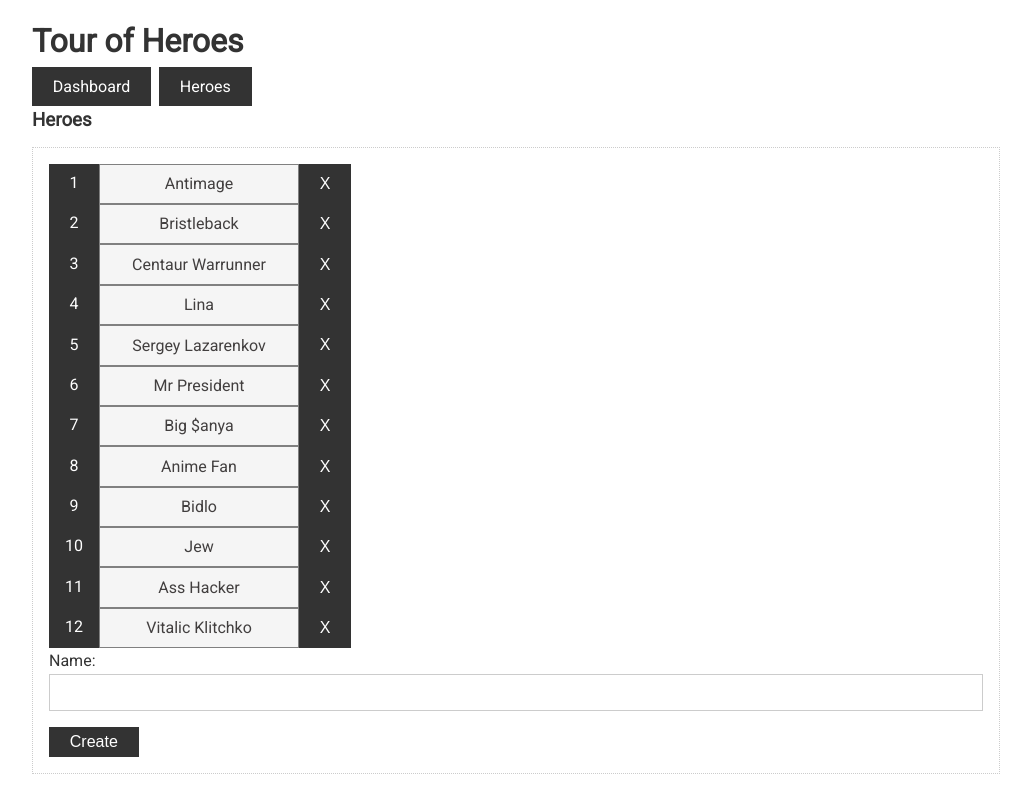
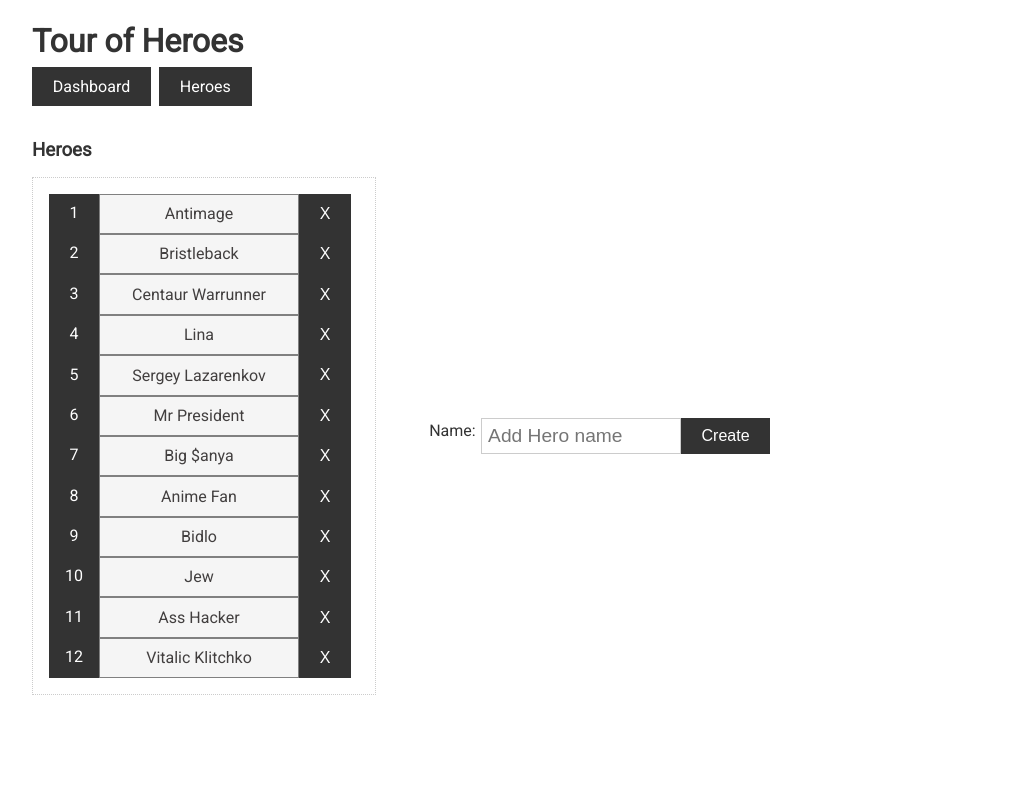
Before and after one commit to NaturalViking1999/Tour_of_Heroes, an Angular app: page /heroes in a window 1280 px wide. Shown: the top 796 px of the page, without its empty margins (124-1155 px from the left). Built offline with nearby package versions, Linux system fonts and the light colour scheme.

Commit message:
first changes

```diff
--- a/src/app/app.component.scss
+++ b/src/app/app.component.scss
@@ -0,0 +1,3 @@
+.nav nav {
+  margin-bottom: 30px;
+}
--- a/src/app/components/heroes/heroes.component.html
+++ b/src/app/components/heroes/heroes.component.html
@@ -1,10 +1,11 @@
 <h3>Heroes</h3>
+<div class="head">
 <div class="card">
-    <ul *ngFor="let hero of heroService.heroes">
+    <ul *ngFor="let hero of heroService.heroes, let i = index">
         <li>
-            <p class="btn id" #hrId>{{hero.id}}</p>
+            <p class="btn id" #hrIndx>{{i+1}}</p>
             <p class="btn name" (click)="[toggle = !toggle, onEvent($event)]">{{hero.name}}</p>
-            <button class="btn" (click)="deleteHero(hrId)">X</button>
+            <button class="btn" (click)="deleteHero(hrIndx)">X</button>
         </li>
     </ul>
 
@@ -12,10 +13,12 @@
         <p>{{heroValue}} is my hero!</p>
         <button class="btn" (click)="toggle = !toggle">Close</button>
     </div>
-
+</div>
     <form [formGroup]="form" (ngSubmit)="addNewHero()">
-        <label for="">Name:</label>
-        <input type="text" (input)="onInput($event)">
-        <button type="submit" class="btn">Create</button>
+        <div class="flex">
+            <label for="">Name:</label>
+            <input type="text" (input)="onInput($event)" placeholder="Add Hero name">
+            <button type="submit" class="btn">Create</button>
+        </div>
     </form>
 </div>
--- a/src/app/components/heroes/heroes.component.scss
+++ b/src/app/components/heroes/heroes.component.scss
@@ -1,3 +1,8 @@
+.head {
+  display: flex;
+  align-items: center;
+}
+
 li {
   display: flex;
 }
@@ -25,3 +30,21 @@ p {
   width: 50px;
   text-align: center;
 }
+
+input {
+  width: 200px;
+  flex: 1 1 auto;
+  margin: 0 0;
+}
+
+.flex {
+  display: flex;
+  margin: 0 50px;
+  width: 350px;
+  justify-content: center;
+}
+
+label {
+  flex: 1 1 auto;
+  margin: 0 5px;
+}
--- a/src/app/components/heroes/heroes.component.ts
+++ b/src/app/components/heroes/heroes.component.ts
@@ -18,7 +18,7 @@ export class HeroesComponent implements OnInit {
 
   ngOnInit(): void {
     this.form = new FormGroup({
-      heroName: new FormControl([Validators.minLength(3)])
+      heroName: new FormControl()
     })
   }
 
@@ -31,13 +31,13 @@ export class HeroesComponent implements OnInit {
   }
 
   addNewHero() {
-    const formData = {...this.form.value};
+    if (this.inputValue.length >= 3) {
     this.heroService.heroes.push({id: this.heroService.heroes.length + 1, name: this.inputValue});
     this.inputValue = '';
+    }
   }
 
-  deleteHero(hrId: any) {
-    console.log(hrId.textContent)
-    this.heroService.heroes.splice(+hrId.textContent - 1, 1)
+  deleteHero(hrIndx: any) {
+    this.heroService.heroes.splice(+hrIndx.textContent - 1, 1)
   }
 }
```
